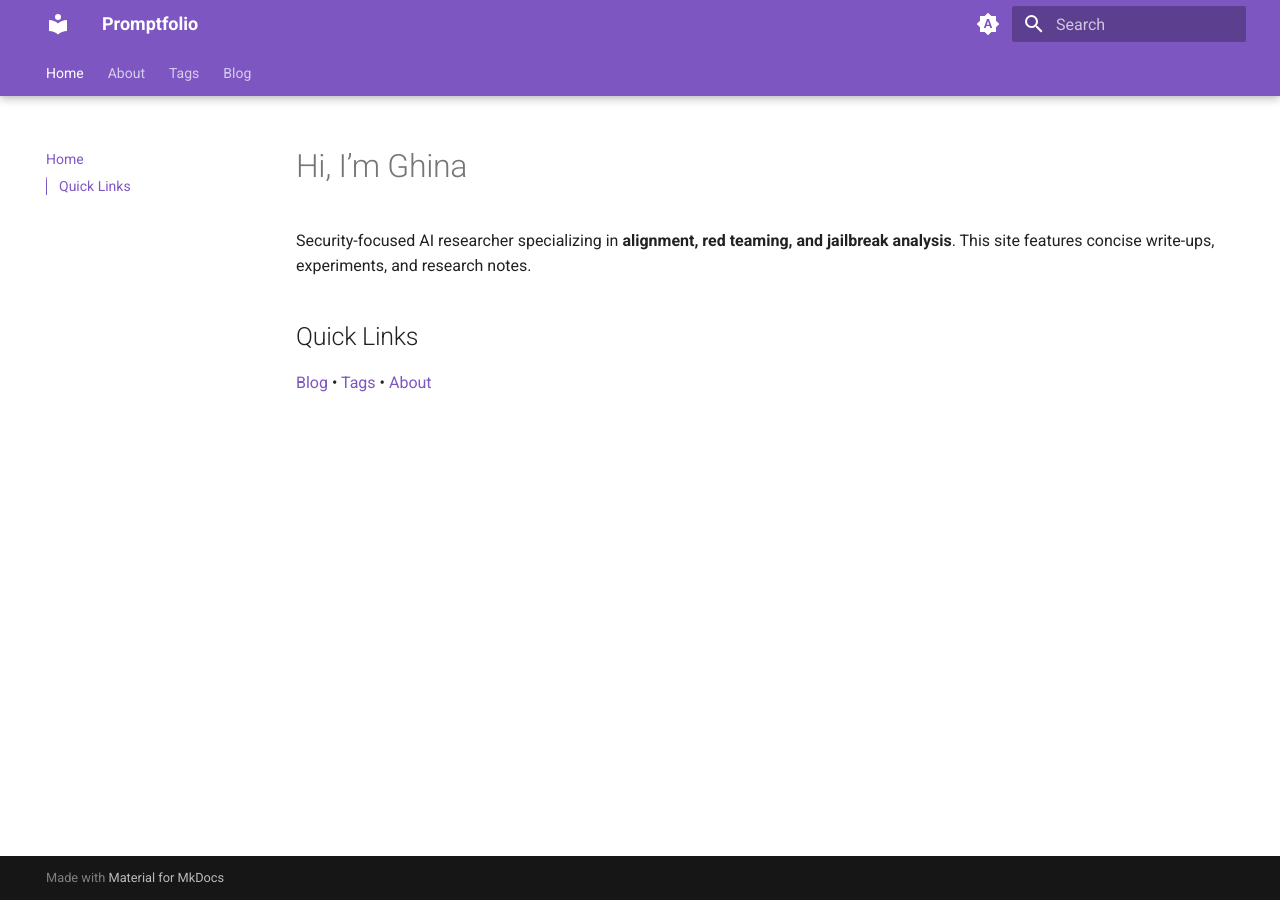
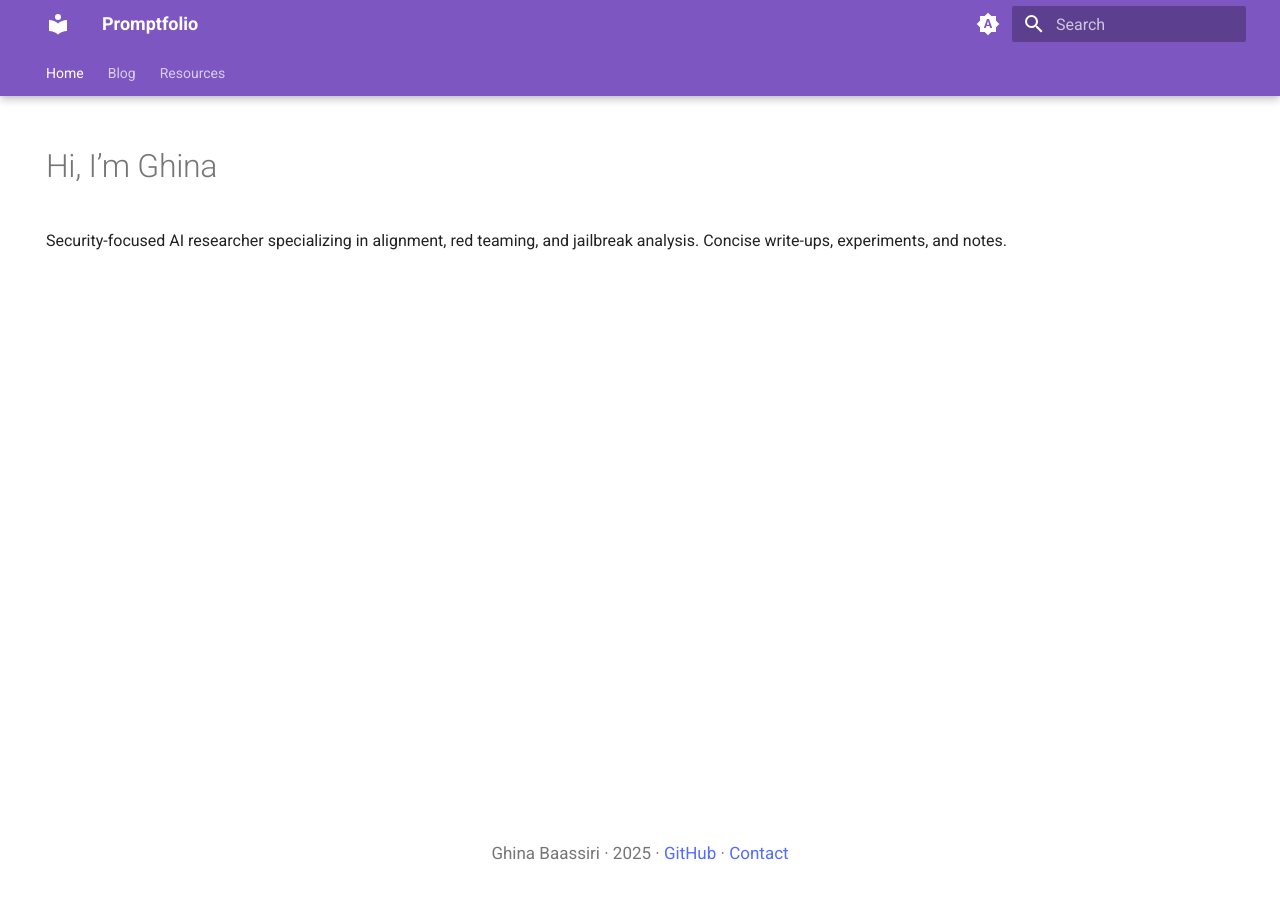
Before and after one commit to ghina-b/promptfolio, an MkDocs documentation site: the page built from docs/index.md, in a window 1280 px wide. Built offline with MkDocs 1.6.1 and Material for MkDocs 9.7.7, drawn with Linux system fonts in a browser that asks for light colours.

Commit message:
docs: update blog index and add resources page
- Add navigation hide option to blog index
- Include tags link in blog index
- Create new resources page with security references
- Add footer styling and content
- Update main page content and hide navigation elements
- Configure mkdocs with custom css and footer override

```diff
--- /dev/null
+++ b/docs/assets/stylesheets/extra.css
@@ -0,0 +1,15 @@
+.md-footer-custom {
+  text-align: center;
+  padding: 1rem 0;
+  font-size: 0.85rem;
+  color: var(--md-default-fg-color--light);
+}
+
+.md-footer-custom a {
+  color: var(--md-accent-fg-color);
+  text-decoration: none;
+}
+
+.md-footer-custom a:hover {
+  text-decoration: underline;
+}
--- a/docs/index.md
+++ b/docs/index.md
@@ -2,13 +2,11 @@
 title: Promptfolio
 hide:
   - toc
+  - navigation
+  - path
 pin: true
 ---
 
 # Hi, I’m Ghina
 
-Security-focused AI researcher specializing in **alignment, red teaming, and jailbreak analysis**. This site features concise write-ups, experiments, and research notes.
-
-## Quick Links
-
-[Blog](blog/index.md) • [Tags](../tags.md) • [About](about.md)
+Security-focused AI researcher specializing in alignment, red teaming, and jailbreak analysis. Concise write-ups, experiments, and notes.
--- a/mkdocs.yml
+++ b/mkdocs.yml
@@ -2,6 +2,7 @@ site_name: Promptfolio
 site_url: https://ghina-b.github.io/promptfolio/
 theme:
   name: material
+  custom_dir: overrides
   palette:
     # Palette toggle for automatic mode
     - media: "(prefers-color-scheme)"
@@ -40,6 +41,8 @@ theme:
     - search.highlight
     - search.share
 
+extra_css:
+  - assets/stylesheets/extra.css
 
 plugins:
   - search
@@ -51,6 +54,6 @@ markdown_extensions:
   - footnotes
 nav:
   - Home: index.md
-  - About: about.md
-  - Tags: tags.md
+  # - Tags: tags.md
   - Blog: blog/index.md
+  - Resources: resources.md
--- /dev/null
+++ b/overrides/partials/footer.html
@@ -0,0 +1,7 @@
+<div class="md-footer-custom">
+  <p>
+     Ghina Baassiri · 2025 ·
+    <a href="https://github.com/ghina-b/promptfolio">GitHub</a> ·
+    <a href="mailto:gmb14@mail.aub.edu">Contact</a>
+  </p>
+</div>
```
Also changed, not shown: docs/blog/index.md (+2 -0 lines), docs/blog/posts/2025-08-14_adversarial-suffix.md (+6 -6 lines), docs/resources.md (added, +43 -0 lines).
